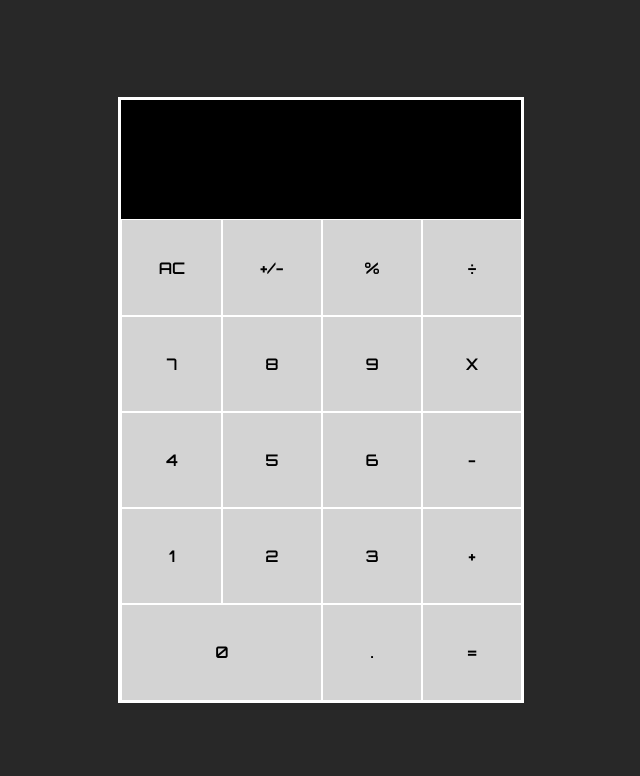
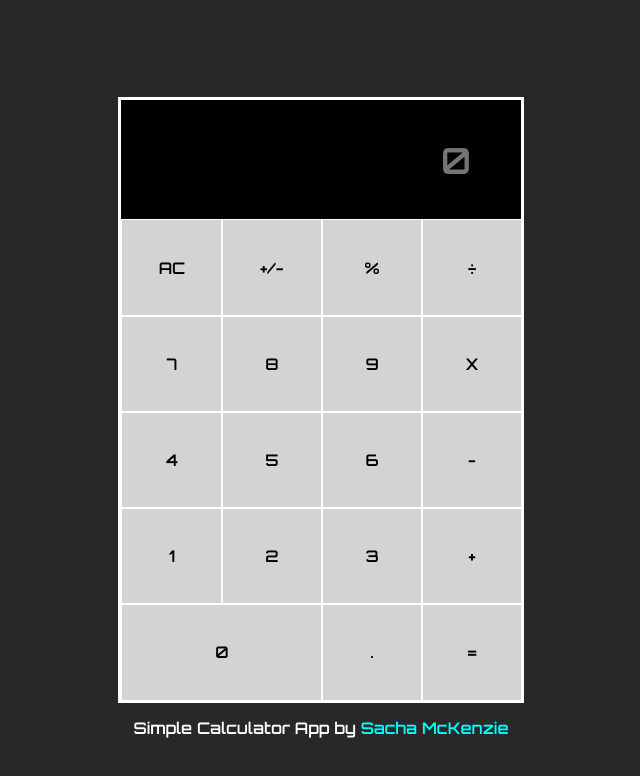
Before and after one commit to smckenzie78/Calculator-App, a plain HTML site: page index.html in a window 1280 px wide. Shown: the whole page, without its empty margins (319-959 px from the left). Drawn offline with Linux system fonts and the light colour scheme.

Commit message:
Update index.html

```diff
--- a/index.html
+++ b/index.html
@@ -12,7 +12,7 @@
         <div class="calculator">
             <div class="screen">
 
-                <input id="calcscreen" type="text" value="0">
+                <input id="calcscreen" type="text" placeholder="0">
 
             </div>
             <div class="grid-container">
@@ -28,7 +28,7 @@
                 <div class="item" id="5" onclick="input(5)">5</div>
                 <div class="item" id="6" onclick="input(6)">6</div>
                 <div class="item" id="subtraction" onclick="subtraction()">-</div>
-                <div class="item" id="1" onclick="input(1)">1</div>
+                <div class="item" id="1" onclick="input('1')">1</div>
                 <div class="item" id="2" onclick="input(2)">2</div>
                 <div class="item" id="3" onclick="input(3)">3</div>
                 <div class="item" id="addition" onclick="addition()">+</div>
@@ -36,7 +36,7 @@
                 <div class="item" id="decimal" onclick="input('.')">.</div>
                 <div class="item" id="equals" onclick="screenequals()">=</div>
             </div>
-        </section>
+            <p>Simple Calculator App by <span>Sacha McKenzie</span></p>
         <script src="script.js"></script>
     </body>
 </html>
```
